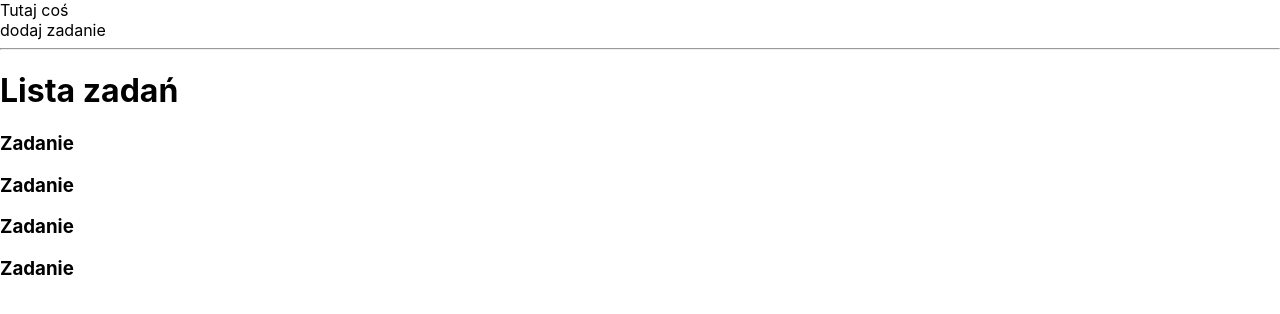
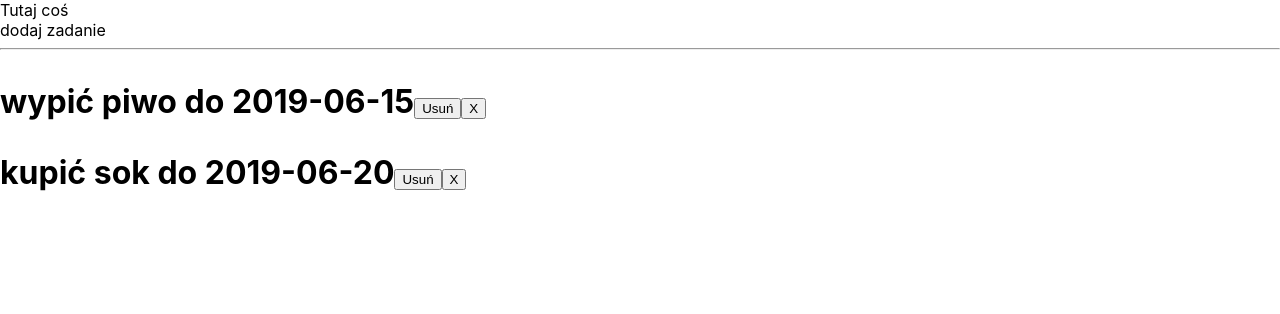
Before and after one commit to PiotrDuklas/React-to-do-list, a React (Create React App) app: page / in a window 1280 px wide. Shown: the top 314 px of the page. Built offline with nearby package versions, Linux system fonts and the light colour scheme.

Commit message:
add first functionality

```diff
--- a/src/components/App.js
+++ b/src/components/App.js
@@ -4,12 +4,36 @@ import TaskList from './TaskList'
 import './App.css';
 
 class App extends Component {
+  state = {
+    tasks: [
+      {
+        id: 0,
+        text: "wypić piwo",
+        date: "2019-06-15",
+        important: false,
+        active: true,
+        finishDate: null
+      },
+      {
+        id: 1,
+        text: "kupić sok",
+        date: "2019-06-20",
+        important: false,
+        active: true,
+        finishDate: null
+      }
+    ]
+  }
+
+  deleteTask = (id) => { console.log("usuwam" + id) }
+  changeTaskStatus = (id) => { console.log("zrobione" + id) }
+
   render() {
     return (
       <>
         <div>Tutaj coś</div>
         <AddTask />
-        <TaskList />
+        <TaskList tasks={this.state.tasks} delete={this.deleteTask} change={this.changeTaskStatus} />
       </>
     );
   }
--- a/src/components/Task.js
+++ b/src/components/Task.js
@@ -1,9 +1,13 @@
 import React from 'react';
 
-const Task = () => {
+const Task = (props) => {
+    const { text, date, id } = props.task
     return (
         <>
-            <h3>Zadanie</h3>
+            <p>{text} do {date}
+                <button onClick={() => props.delete(id)}>Usuń</button>
+                <button onClick={() => props.change(id)}>X</button>
+            </p>
         </>
     );
 }
--- a/src/components/TaskList.js
+++ b/src/components/TaskList.js
@@ -1,14 +1,12 @@
 import React from 'react';
 import Task from './Task'
 
-const TaskList = () => {
+const TaskList = (props) => {
+    const tasks = props.tasks.map(task => <Task key={task.id} task={task} delete={props.delete} change={props.change} />)
     return (
         <>
-            <h1>Lista zadań</h1>
-            <Task />
-            <Task />
-            <Task />
-            <Task />
+            <h1>{tasks}</h1>
+
         </>
     );
 }
```
